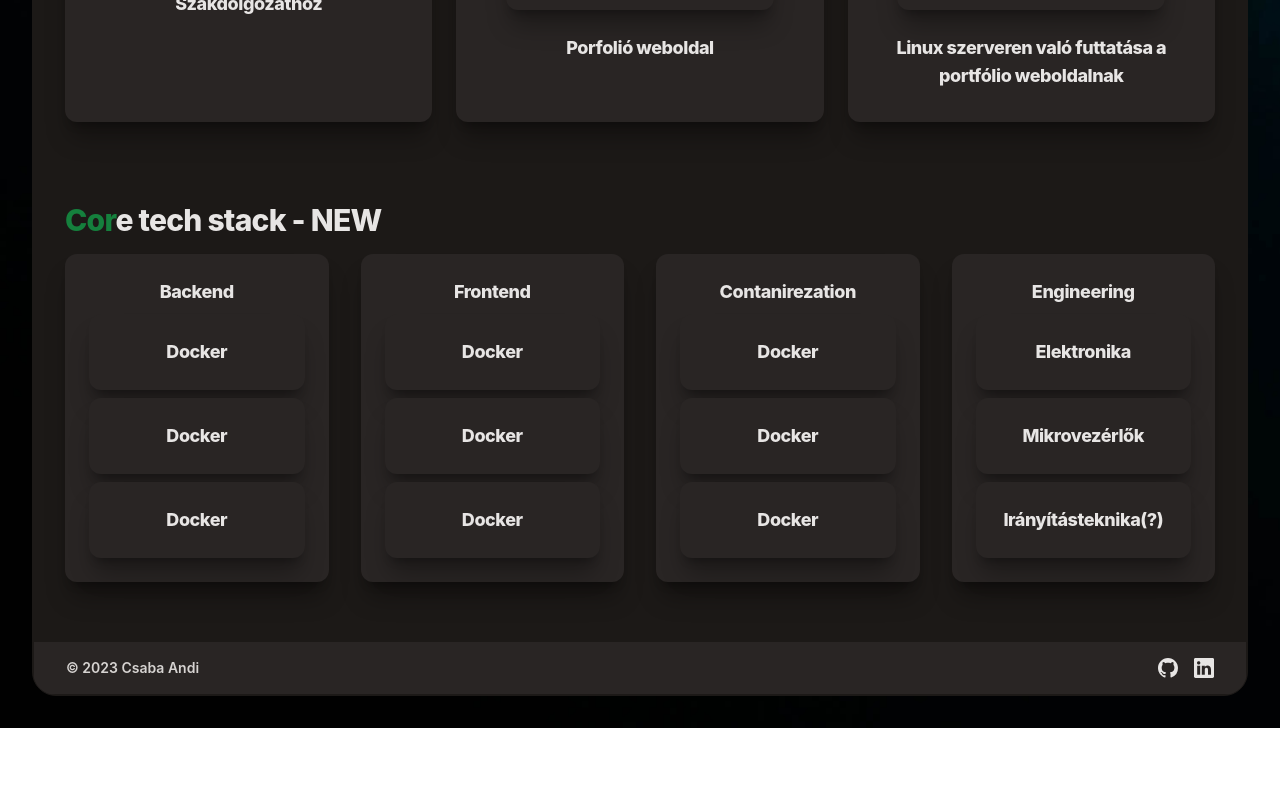
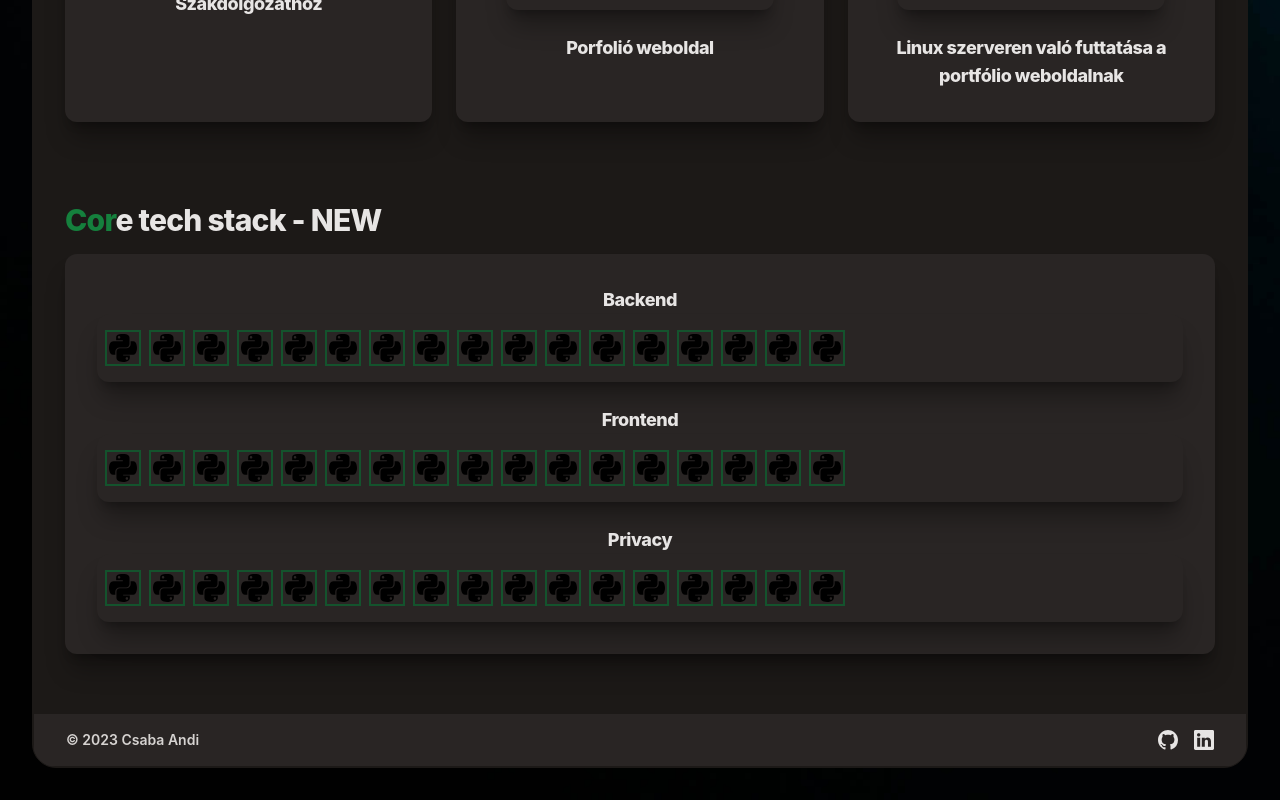
Before and after one commit to CsabaAndi/csabaandi.github.io, a React (Create React App) app: page / in a window 1280 px wide. Shown: the part 1810-2610 px from the top of the page. Before the commit the page ends 2538 px from the top, so only its background shows below. Built offline with nearby package versions, Linux system fonts and the light colour scheme.

Commit message:
[Refactor] Complete redesign

```diff
--- a/src/components/About/Stack/StackNew.tsx
+++ b/src/components/About/Stack/StackNew.tsx
@@ -1,3 +1,6 @@
+import { PythonIcon } from "../../Icons/ProjectIcons";
+
+
 var bg_color_skill_full = "bg-amber-400"
 var bg_color_skill_empty = "bg-stone-700"
 
@@ -5,10 +8,74 @@ var bg_color_skill_empty = "bg-stone-700"
 const StackPartBlock: React.FC<{ name: string, description: string}> = ({ name, description}) => (
     <div>
         <abbr style={{border: "none", textDecoration: "none"}} title={description}> {/**  @todo better implementation for desc showing **/}
-            <div className='class="flex flex-col items-center justify-center space-y-2 rounded-xl border-none border-green-900 bg-stone-800 px-2 py-4 shadow-xl shadow-black/30 sm:p-6'>
+            <div className='flex flex-col items-center justify-center space-y-2 rounded-xl border-none border-green-900 bg-stone-800 px-2 py-4 shadow-xl shadow-black/30 sm:p-6'>
                 <h3 className='text-md text-center font-extrabold tracking-tight text-stone-200 sm:text-lg'>{name}</h3> {/* Python Java JavaScript / TypeScript */}
             </div>
         </abbr>
+    </div>
+);
+
+const TestBlock: React.FC<{ title: string}> = ({ title}) => (
+    <div className='p-2'>
+        <h3 className='text-md text-center font-extrabold tracking-tight text-stone-200 sm:text-lg'>{title}</h3> {/* Python Java JavaScript / TypeScript */}
+        <div className='grid grid-rows-1 border-none'>
+            <div className='flex flex-wrap gap-2
+                            justify-items-start items-center rounded-xl border-none border-green-900 bg-stone-800 bg-stone-800 px-1 py-2 sm:px-2 sm:py-4
+                            shadow-xl shadow-black/30'>
+
+                <div className='border-2 border-green-900 bg-stone-800'>
+                    <PythonIcon size_min={16} size_standard={32}></PythonIcon>
+                </div>
+                <div className='border-2 border-green-900 bg-stone-800'>
+                    <PythonIcon size_min={16} size_standard={32}></PythonIcon>
+                </div>
+                <div className='border-2 border-green-900 bg-stone-800'>
+                    <PythonIcon size_min={16} size_standard={32}></PythonIcon>
+                </div>
+                <div className='border-2 border-green-900 bg-stone-800'>
+                    <PythonIcon size_min={16} size_standard={32}></PythonIcon>
+                </div>
+                <div className='border-2 border-green-900 bg-stone-800'>
+                    <PythonIcon size_min={16} size_standard={32}></PythonIcon>
+                </div>
+                <div className='border-2 border-green-900 bg-stone-800'>
+                    <PythonIcon size_min={16} size_standard={32}></PythonIcon>
+                </div>
+                <div className='border-2 border-green-900 bg-stone-800'>
+                    <PythonIcon size_min={16} size_standard={32}></PythonIcon>
+                </div>
+                <div className='border-2 border-green-900 bg-stone-800'>
+                    <PythonIcon size_min={16} size_standard={32}></PythonIcon>
+                </div>
+                <div className='border-2 border-green-900 bg-stone-800'>
+                    <PythonIcon size_min={16} size_standard={32}></PythonIcon>
+                </div>
+                <div className='border-2 border-green-900 bg-stone-800'>
+                    <PythonIcon size_min={16} size_standard={32}></PythonIcon>
+                </div>
+                <div className='border-2 border-green-900 bg-stone-800'>
+                    <PythonIcon size_min={16} size_standard={32}></PythonIcon>
+                </div>
+                <div className='border-2 border-green-900 bg-stone-800'>
+                    <PythonIcon size_min={16} size_standard={32}></PythonIcon>
+                </div>
+                <div className='border-2 border-green-900 bg-stone-800'>
+                    <PythonIcon size_min={16} size_standard={32}></PythonIcon>
+                </div>
+                <div className='border-2 border-green-900 bg-stone-800'>
+                    <PythonIcon size_min={16} size_standard={32}></PythonIcon>
+                </div>
+                <div className='border-2 border-green-900 bg-stone-800'>
+                    <PythonIcon size_min={16} size_standard={32}></PythonIcon>
+                </div>
+                <div className='border-2 border-green-900 bg-stone-800'>
+                    <PythonIcon size_min={16} size_standard={32}></PythonIcon>
+                </div>
+                <div className='border-2 border-green-900 bg-stone-800'>
+                    <PythonIcon size_min={16} size_standard={32}></PythonIcon>
+                </div>
+            </div>
+        </div>
     </div>
 );
 
@@ -20,33 +87,13 @@ function StackNew() {
                 <span className='text-green-700'>Cor</span>
                 e tech stack - NEW
             </h2>
-            <div className='grid grid-cols-2 gap-2 sm:auto-cols-fr sm:grid-flow-col lg:gap-8'>
-                <div className='class="flex flex-col items-center justify-center space-y-2 rounded-xl border-none border-green-900 bg-stone-800 px-2 py-4 shadow-xl shadow-black/30 sm:p-6'>
-                    <h3 className='text-md text-center font-extrabold tracking-tight text-stone-200 sm:text-lg'>Backend</h3> {/* Python Java JavaScript / TypeScript */}
-                    <StackPartBlock name="Docker" description=""></StackPartBlock>
-                    <StackPartBlock name="Docker" description=""></StackPartBlock>
-                    <StackPartBlock name="Docker" description=""></StackPartBlock>
+
+            <div className='grid'>
+                <div className='space-y-2 rounded-xl border-none border-green-900 bg-stone-800 px-2 py-4 shadow-xl shadow-black/30 sm:p-6'>
+                    <TestBlock title="Backend"></TestBlock>
+                    <TestBlock title="Frontend"></TestBlock>
+                    <TestBlock title="Privacy"></TestBlock>
                 </div>
-                <div className='class="flex flex-col items-center justify-center space-y-2 rounded-xl border-none border-green-900 bg-stone-800 px-2 py-4 shadow-xl shadow-black/30 sm:p-6'>
-                    <h3 className='text-md text-center font-extrabold tracking-tight text-stone-200 sm:text-lg'>Frontend</h3> {/* Python Java JavaScript / TypeScript */}
-                    <StackPartBlock name="Docker" description=""></StackPartBlock>
-                    <StackPartBlock name="Docker" description=""></StackPartBlock>
-                    <StackPartBlock name="Docker" description=""></StackPartBlock>
-                </div>
-                <div className='class="flex flex-col items-center justify-center space-y-2 rounded-xl border-none border-green-900 bg-stone-800 px-2 py-4 shadow-xl shadow-black/30 sm:p-6'>
-                    <h3 className='text-md text-center font-extrabold tracking-tight text-stone-200 sm:text-lg'>Contanirezation</h3> {/* Python Java JavaScript / TypeScript */}
-                    <StackPartBlock name="Docker" description=""></StackPartBlock>
-                    <StackPartBlock name="Docker" description=""></StackPartBlock>
-                    <StackPartBlock name="Docker" description=""></StackPartBlock>
-                </div>
-                {/**  @todo: delete unnecessary words**/}
-                <div className='class="flex flex-col items-center justify-center space-y-2 rounded-xl border-none border-green-900 bg-stone-800 px-2 py-4 shadow-xl shadow-black/30 sm:p-6'>
-                    <h3 className='text-md text-center font-extrabold tracking-tight text-stone-200 sm:text-lg'>Engineering</h3> {/* Python Java JavaScript / TypeScript */}
-                    <StackPartBlock name="Elektronika" description="elektrooo"></StackPartBlock>
-                    <StackPartBlock name="Mikrovezérlők" description="miki"></StackPartBlock>
-                    <StackPartBlock name="Irányításteknika(?)" description=""></StackPartBlock>
-                </div>
-
             </div>
         </section>
     )
```
